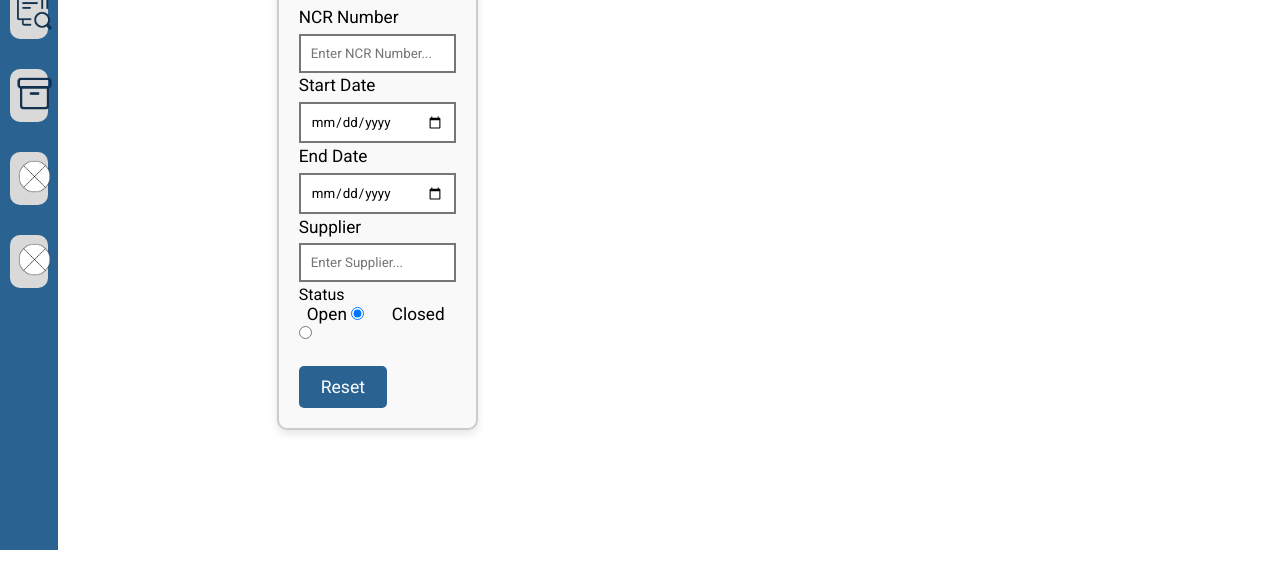
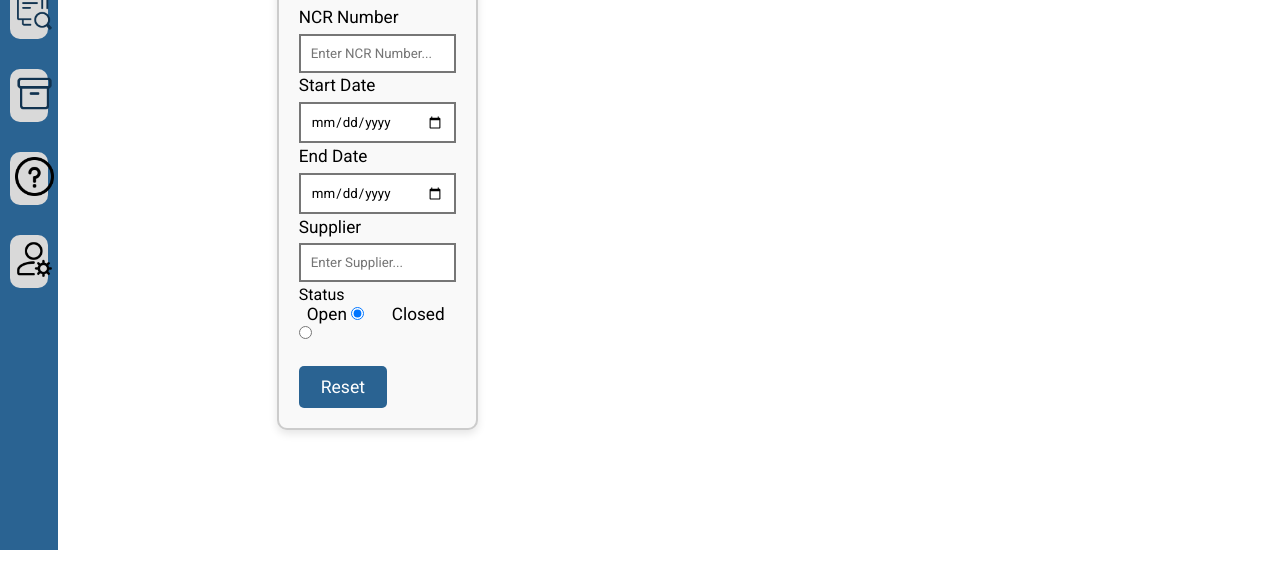
Before and after one commit to SchoolShaneNC/Crossfire-NCR, a website: page ncr-crossfireUpdated/formView.html in a window 1280 px wide. Shown: the part 250-820 px from the top of the page. Drawn offline with nearby package versions, Linux system fonts and the light colour scheme; sample sign-in values are in the browser's storage.

Commit message:
filterfix bug and icons

```diff
--- a/ncr-crossfireUpdated/formView.html
+++ b/ncr-crossfireUpdated/formView.html
@@ -53,11 +53,11 @@
                 <p>NCR Archive</p>
             </a>
             <a href="fqa.html" title="Frequently asked questions">
-                <img src="Images/iconTesting.png" alt="FAQ" height="512" width="512">
+                <img src="Images/information.png" alt="FAQ" height="512" width="512">
                 <p>FAQ</p>
             </a>
             <a href="adminPanel.html" title="Administrator rights" id="admin-panel">
-                <img src="Images/iconTesting.png" alt="Admin" height="512" width="512">
+                <img src="Images/setting.png" alt="Admin" height="512" width="512">
                 <p>Admin Panel</p>
             </a>
         </div>
--- a/ncr-crossfireUpdated/scripts/FilterReset.js
+++ b/ncr-crossfireUpdated/scripts/FilterReset.js
@@ -87,4 +87,6 @@ function searchFilter()
             if (tr[i].cells[3].textContent == "Open"){
                 tr[i].style.display = "";
         }}
+
+        searchFilter();
     }
```
Also changed, not shown: ncr-crossfireUpdated/adminPanel.html (+2 -2 lines), ncr-crossfireUpdated/archivedReports.html (+2 -2 lines), ncr-crossfireUpdated/formCreate.html (+2 -2 lines), ncr-crossfireUpdated/formEdit.html (+2 -2 lines), ncr-crossfireUpdated/formViewFromLog.html (+2 -2 lines), ncr-crossfireUpdated/fqa.html (+2 -2 lines), ncr-crossfireUpdated/index.html (+2 -2 lines), ncr-crossfireUpdated/Images/admin-icon.png (added), ncr-crossfireUpdated/Images/information.png (added), ncr-crossfireUpdated/Images/setting.png (added).
